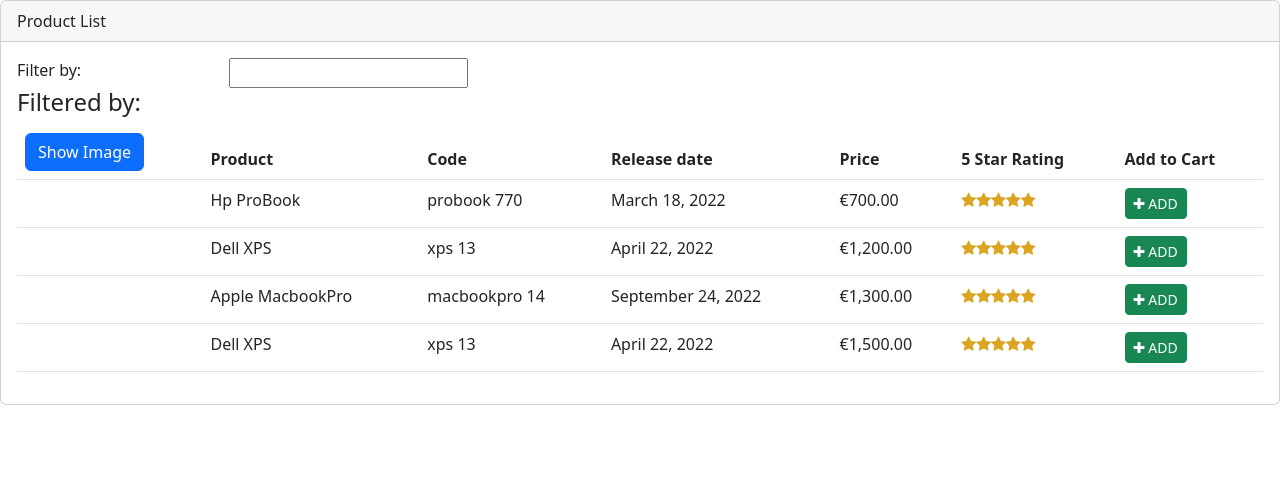
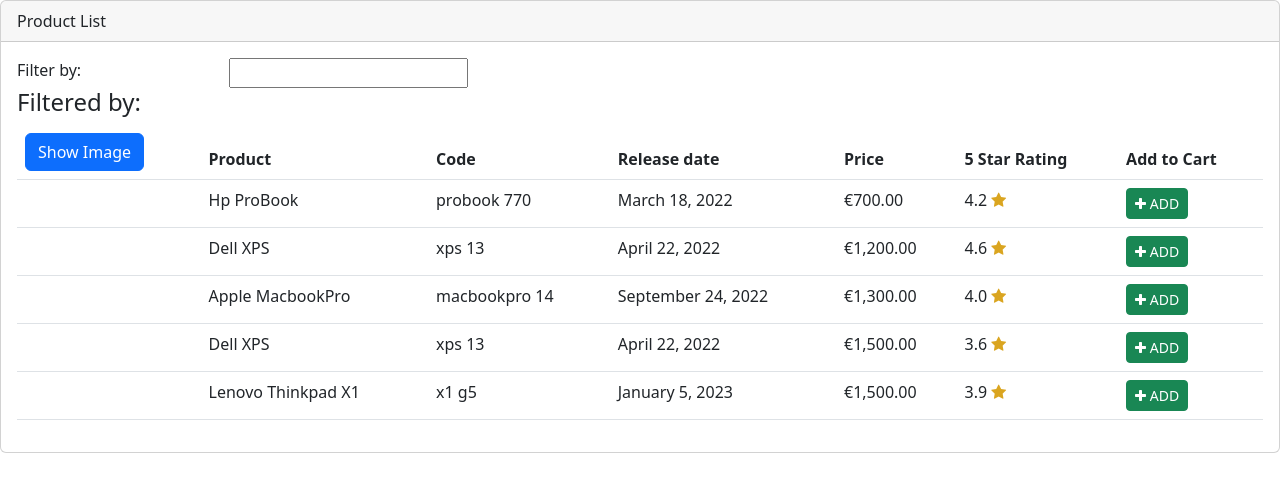
Before and after one commit to ubt-e-commerce-app/front, an Angular app: page / in a window 1280 px wide. Shown: the top 492 px of the page. Built offline with nearby package versions, Linux system fonts and the light colour scheme.

Commit message:
retrieveing data using http and observable

```diff
--- a/src/app/app.module.ts
+++ b/src/app/app.module.ts
@@ -7,6 +7,7 @@ import { AppComponent } from './app.component';
 import { ProductListComponent } from './products/product-list/product-list.component';
 import { ConvertToSpacesPipe } from './shared/convert-to-spaces.pipe';
 import { StarComponent } from './shared/star.component';
+import { HttpClientModule } from '@angular/common/http';
 
 @NgModule({
   declarations: [
@@ -18,7 +19,8 @@ import { StarComponent } from './shared/star.component';
   imports: [
     BrowserModule,
     AppRoutingModule,
-    FormsModule
+    FormsModule,
+    HttpClientModule,
   ],
   providers: [],
   bootstrap: [AppComponent]
--- a/src/app/products/product-list/product-list.component.html
+++ b/src/app/products/product-list/product-list.component.html
@@ -40,11 +40,12 @@
                         <td>{{product.productCode | lowercase | convertToSpaces: '-' }}</td>
                         <td>{{product.releaseDate}}</td>
                         <td>{{product.price | currency: 'EUR'}}</td>
-                        <td>
+                        <!-- <td>
                             <app-star [rating]="product.starRating"
                                       (ratingClicked)="onRatingClicked($event)">
                             </app-star>
-                        </td>
+                        </td> -->
+                        <td>{{product.starRating | number : '1.1' }} <i class="fa fa-star"></i></td>
                         <td>
                             <button class="btn btn-success btn-sm">
                                 <i class="fa fa-plus"></i> ADD
--- a/src/app/products/product-list/product-list.component.scss
+++ b/src/app/products/product-list/product-list.component.scss
@@ -0,0 +1,3 @@
+.fa-star{
+    color: goldenrod;
+}
--- a/src/app/products/product-list/product-list.component.ts
+++ b/src/app/products/product-list/product-list.component.ts
@@ -1,4 +1,5 @@
-import { Component, OnInit, Pipe } from '@angular/core';
+import { Component, OnDestroy, OnInit, Pipe } from '@angular/core';
+import { Subscription } from 'rxjs';
 import { ProductsService } from '../products-service';
 import { IProduct } from './product';
 
@@ -7,12 +8,13 @@ import { IProduct } from './product';
   templateUrl: './product-list.component.html',
   styleUrls: ['./product-list.component.scss']
 })
-export class ProductListComponent implements OnInit {
+export class ProductListComponent implements OnInit, OnDestroy {
   pageTitle = 'Product List'
   imageWidth = 50;
   imageMargin = 2;
   showImage = false;
-  // listFilter = 'cart';
+  errorMessage = '';
+  sub!: Subscription;
 
   private _listFilter = '';
   get listFilter(): string {
@@ -37,15 +39,25 @@ export class ProductListComponent implements OnInit {
       product.productName.toLocaleLowerCase().includes(filterBy))
   }
 
-
   toggleImage(): void {
     this.showImage = !this.showImage;
   }
 
   ngOnInit(): void {
-    this.products = this.productService.getProducts();
-    this.filteredProducts = this.products;
+
+    this.sub = this.productService.getProducts().subscribe({
+      next: products => {
+        this.products = products;
+        this.filteredProducts = this.products;
+      },
+      error: err => this.errorMessage = err
+    });
+    // this.filteredProducts = this.products;
     // this.listFilter = 'cart'
+  }
+
+  ngOnDestroy(): void {
+    this.sub.unsubscribe();
   }
 
   onRatingClicked(message: string):void {
--- a/src/app/products/products-service.ts
+++ b/src/app/products/products-service.ts
@@ -1,4 +1,6 @@
+import { HttpClient, HttpErrorResponse } from '@angular/common/http';
 import { Injectable } from '@angular/core';
+import { catchError, Observable, tap, throwError } from 'rxjs';
 import { IProduct } from './product-list/product';
 
 @Injectable({
@@ -6,50 +8,25 @@ import { IProduct } from './product-list/product';
 })
 export class ProductsService {
 
-  getProducts(): IProduct[]{
-    return [
-      {
-        "productId": 1,
-        "productName": "Hp ProBook",
-        "productCode": "Probook-770",
-        "releaseDate": "March 18, 2022",
-        "description": "Lorem ipsum dolor sit, amet consectetur adipisicing elit. Natus, fuga. Itaque, provident.",
-        "price": 700,
-        "starRating": 4.2,
-        "imgUrl": "assets/images/hp.jpg"
-      },
-      {
-        "productId": 2,
-        "productName": "Dell XPS",
-        "productCode": "Xps-13",
-        "releaseDate": "April 22, 2022",
-        "description": "Lorem ipsum dolor sit, amet consectetur adipisicing elit. Natus, fuga. Itaque, provident.",
-        "price": 1200,
-        "starRating": 4.6,
-        "imgUrl": "assets/images/dell.jpg"
-      },
-      {
-        "productId": 3,
-        "productName": "Apple MacbookPro",
-        "productCode": "MacbookPro-14",
-        "releaseDate": "September 24, 2022",
-        "description": "Lorem ipsum dolor sit, amet consectetur adipisicing elit. Natus, fuga. Itaque, provident.",
-        "price": 1300,
-        "starRating": 4.0,
-        "imgUrl": "assets/images/apple.jpg"
-      },
-      {
-        "productId": 2,
-        "productName": "Dell XPS",
-        "productCode": "Xps-13",
-        "releaseDate": "April 22, 2022",
-        "description": "Lorem ipsum dolor sit, amet consectetur adipisicing elit. Natus, fuga. Itaque, provident.",
-        "price": 1500,
-        "starRating": 3.6,
-        "imgUrl": "assets/images/dell.jpg"
-      },
-    ]
+
+  private productUrl = '/assets/api/products.json';
+
+   constructor(private http: HttpClient) { }
+
+  getProducts(): Observable<IProduct[]>{
+    return this.http.get<IProduct[]>(this.productUrl).pipe(
+      tap(data => console.log('All', JSON.stringify(data))),
+      catchError(this.handleError)
+    );
   }
-
-  constructor() { }
+  private handleError(err: HttpErrorResponse): Observable<never> {
+    let errorMessage = '';
+    if (err.error instanceof ErrorEvent) {
+      errorMessage = `An error occurred: ${err.error.message}`;
+    } else {
+      errorMessage = `Server returned code: ${err.status}, error message is: ${err.message}`;
+    }
+    console.error(errorMessage);
+    return throwError(() => errorMessage);
+  }
 }
--- /dev/null
+++ b/src/assets/api/products.json
@@ -0,0 +1,52 @@
+[
+    {
+        "productId": 1,
+        "productName": "Hp ProBook",
+        "productCode": "Probook-770",
+        "releaseDate": "March 18, 2022",
+        "description": "Lorem ipsum dolor sit, amet consectetur adipisicing elit. Natus, fuga. Itaque, provident.",
+        "price": 700,
+        "starRating": 4.2,
+        "imgUrl": "assets/images/hp.jpg"
+    },
+    {
+        "productId": 2,
+        "productName": "Dell XPS",
+        "productCode": "Xps-13",
+        "releaseDate": "April 22, 2022",
+        "description": "Lorem ipsum dolor sit, amet consectetur adipisicing elit. Natus, fuga. Itaque, provident.",
+        "price": 1200,
+        "starRating": 4.6,
+        "imgUrl": "assets/images/dell.jpg"
+    },
+    {
+        "productId": 3,
+        "productName": "Apple MacbookPro",
+        "productCode": "MacbookPro-14",
+        "releaseDate": "September 24, 2022",
+        "description": "Lorem ipsum dolor sit, amet consectetur adipisicing elit. Natus, fuga. Itaque, provident.",
+        "price": 1300,
+        "starRating": 4.0,
+        "imgUrl": "assets/images/apple.jpg"
+    },
+    {
+        "productId": 4,
+        "productName": "Dell XPS",
+        "productCode": "Xps-13",
+        "releaseDate": "April 22, 2022",
+        "description": "Lorem ipsum dolor sit, amet consectetur adipisicing elit. Natus, fuga. Itaque, provident.",
+        "price": 1500,
+        "starRating": 3.6,
+        "imgUrl": "assets/images/dell.jpg"
+    },
+    {
+        "productId": 5,
+        "productName": "Lenovo Thinkpad X1",
+        "productCode": "X1-G5",
+        "releaseDate": "January 5, 2023",
+        "description": "Lorem ipsum dolor sit, amet consectetur adipisicing elit. Natus, fuga. Itaque, provident.",
+        "price": 1500,
+        "starRating": 3.9,
+        "imgUrl": "assets/images/dell.jpg"
+    }
+]
```
